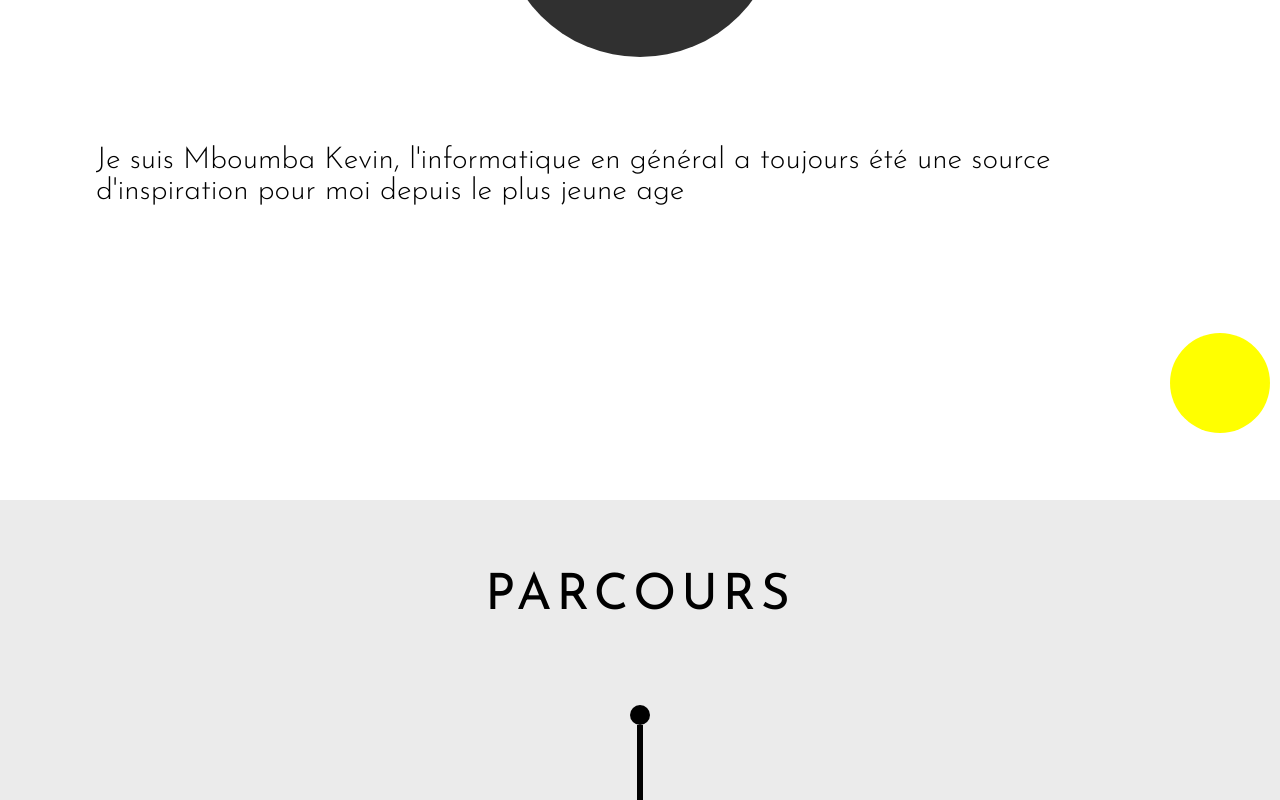
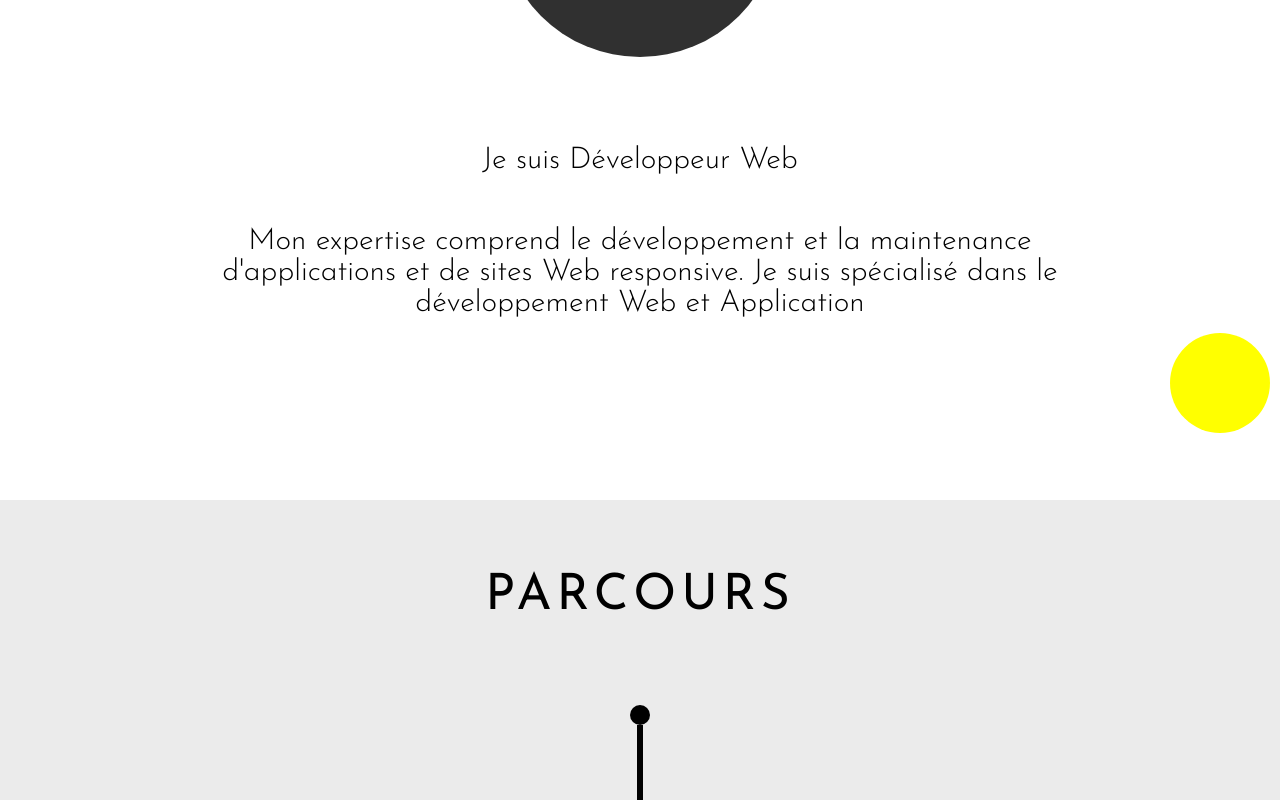
Before and after one commit to personnal-project/portfolio-mb, a React (Create React App) app: page / in a window 1280 px wide. Shown: the part 1100-1900 px from the top of the page. Built offline with nearby package versions, Linux system fonts and the light colour scheme.

Commit message:
Update portofolio

```diff
--- a/src/components/about/About.js
+++ b/src/components/about/About.js
@@ -9,7 +9,8 @@ function About(){
             <section className="About-pc">
                 <div className="about-id-pc">3D Face is coming</div>
                 <div className="about-intro-pc">
-                    <h1>Je suis Mboumba Kevin, l'informatique en général a toujours été une source d'inspiration pour moi depuis le plus jeune age</h1>
+                    <h1>Je suis Développeur Web</h1>
+                    <h1>Mon expertise comprend le développement et la maintenance d'applications et de sites Web responsive. Je suis spécialisé dans le développement Web et Application</h1>
                 </div>
                 <div className="about-cir">
                 <div className="about-circle-up"></div>
--- a/src/components/about/about.scss
+++ b/src/components/about/about.scss
@@ -26,14 +26,16 @@
         }
 
         .about-intro-pc{
-            width: 85%;
+            width: 70%;
             height: 200px;
             margin-top: 50px;
             display: flex;
+            flex-direction: column;
 
             h1{
                 font-weight: 350;
                 font-size: 30px;
+                text-align: center;
             }
 
         }
--- a/src/components/competences/Competences.js
+++ b/src/components/competences/Competences.js
@@ -31,10 +31,6 @@ function Competences(){
                                     <p>Python</p>
                                     <div className='py-line'><span></span></div>
                                 </div>
-                                <div className='java'>
-                                    <p>Java</p>
-                                    <div className='java-line'><span></span></div>
-                                </div>
                                 <div className='sql'>
                                     <p>SQL</p>
                                     <div className='sql-line'><span></span></div>
@@ -61,10 +57,6 @@ function Competences(){
                                 <div className='reactn'>
                                     <p>React Native</p>
                                     <div className='reactn-line'><span></span></div>
-                                </div>
-                                <div className='boot'>
-                                    <p>Bootstrap</p>
-                                    <div className='boot-line'><span></span></div>
                                 </div>
                             </div>
                         </div>
--- a/src/components/competences/competences.scss
+++ b/src/components/competences/competences.scss
@@ -237,7 +237,7 @@
                                 align-items: center;
 
                                 span{
-                                    width: 60%;
+                                    width: 80%;
                                     height: 100%;
                                     border-top-right-radius: 10px;
                                     border-bottom-right-radius: 10px;
@@ -291,7 +291,7 @@
                                 align-items: center;
 
                                 span{
-                                    width: 60%;
+                                    width: 44%;
                                     height: 100%;
                                     border-top-right-radius: 10px;
                                     border-bottom-right-radius: 10px;
@@ -318,7 +318,7 @@
                                 align-items: center;
 
                                 span{
-                                    width: 60%;
+                                    width: 55%;
                                     height: 100%;
                                     border-top-right-radius: 10px;
                                     border-bottom-right-radius: 10px;
--- a/src/components/head/head.scss
+++ b/src/components/head/head.scss
@@ -87,7 +87,7 @@
 
     .Head-pc{
       width: 100%;
-      height: 100vh;
+      max-height: 100vh;
       display: flex;
       z-index: 0;
       flex-direction: column;
@@ -176,27 +176,4 @@
         }
       }
     }
-
-    @media (min-width : 320px) and (max-width : 480px){
-
-
-      .bar{
-        display: none;
-
-        .cv-cont{
-          display: none;
-        }
-      }
-
-      .video-pc{
-        display: none;
-      }
-
-
-
-
-
-
-    }
-
   }
```
